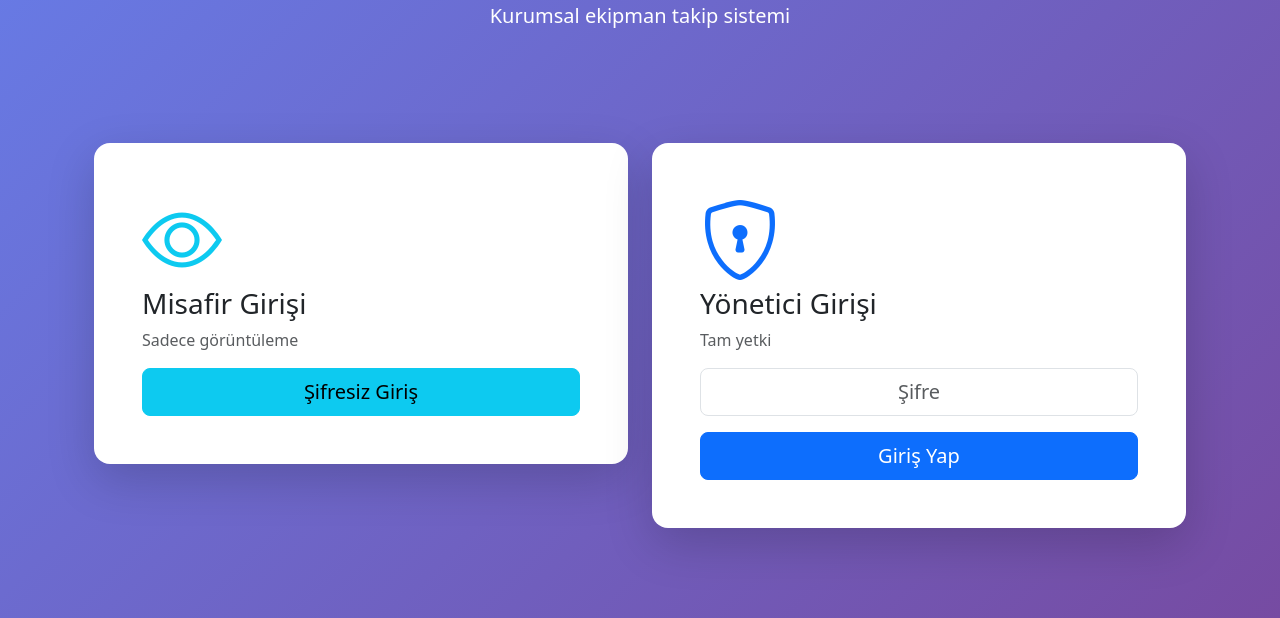
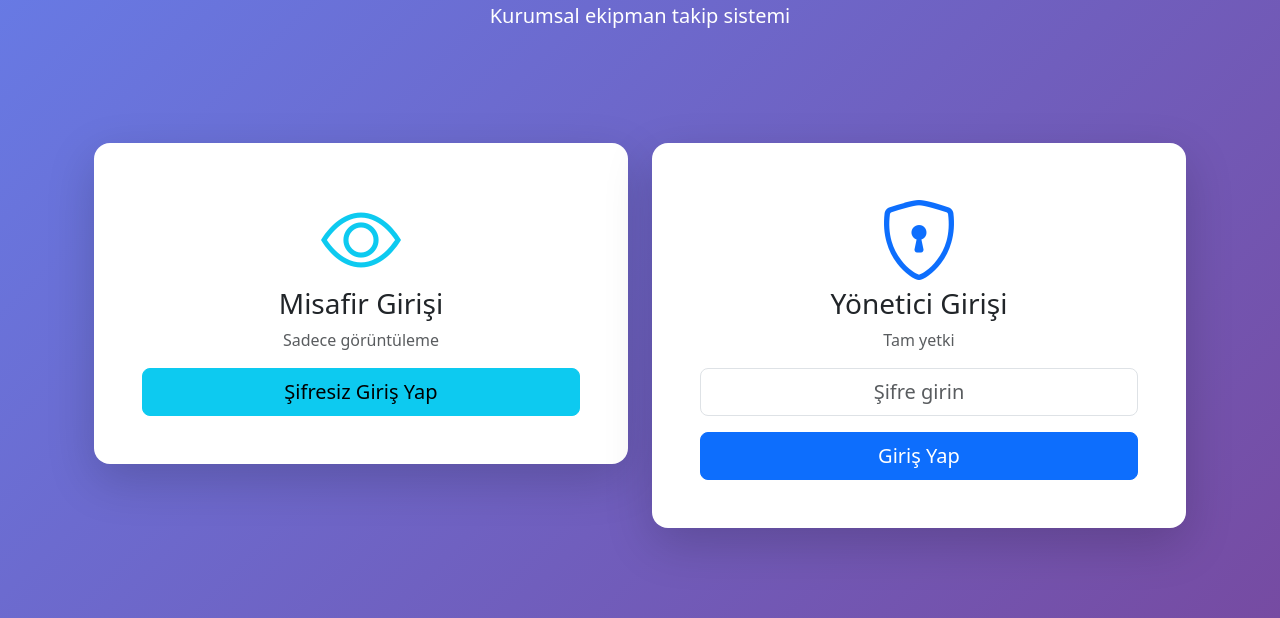
Before and after one commit to teknolojiotomasyon/gsb-zimmet-sistem, a Flask app: page / in a window 1280 px wide. Shown: the part 182-800 px from the top of the page. Run offline with Flask 3, Linux system fonts and the light colour scheme.

Commit message:
Improve button and input text in index.html
Updated button text and input placeholder for better clarity.

```diff
--- a/templates/index.html
+++ b/templates/index.html
@@ -23,24 +23,24 @@
             <div class="row g-4">
                 <div class="col-md-6">
                     <div class="card shadow-lg border-0 rounded-4 card-hover">
-                        <div class="card-body p-5">
+                        <div class="card-body p-5 text-center">
                             <i class="bi bi-eye display-1 text-info mb-4"></i>
                             <h3>Misafir Girişi</h3>
                             <p class="text-muted">Sadece görüntüleme</p>
                             <form method="post" action="/guest_login">
-                                <button type="submit" class="btn btn-info btn-lg w-100">Şifresiz Giriş</button>
+                                <button type="submit" class="btn btn-info btn-lg w-100">Şifresiz Giriş Yap</button>
                             </form>
                         </div>
                     </div>
                 </div>
                 <div class="col-md-6">
                     <div class="card shadow-lg border-0 rounded-4 card-hover">
-                        <div class="card-body p-5">
+                        <div class="card-body p-5 text-center">
                             <i class="bi bi-shield-lock display-1 text-primary mb-4"></i>
                             <h3>Yönetici Girişi</h3>
                             <p class="text-muted">Tam yetki</p>
                             <form method="post" action="/manager">
-                                <input type="password" name="password" class="form-control form-control-lg text-center mb-3" placeholder="Şifre" required>
+                                <input type="password" name="password" class="form-control form-control-lg text-center mb-3" placeholder="Şifre girin" required>
                                 <button type="submit" class="btn btn-primary btn-lg w-100">Giriş Yap</button>
                             </form>
                         </div>
@@ -50,7 +50,7 @@
             {% endif %}
 
             {% if session.is_manager or session.is_guest %}
-            <div class="row g-4">
+            <div class="row g-4 mt-5">
                 <div class="col-md-4">
                     <a href="/personnel" class="text-decoration-none">
                         <div class="card bg-white text-dark shadow card-hover p-5 text-center rounded-4">
```
